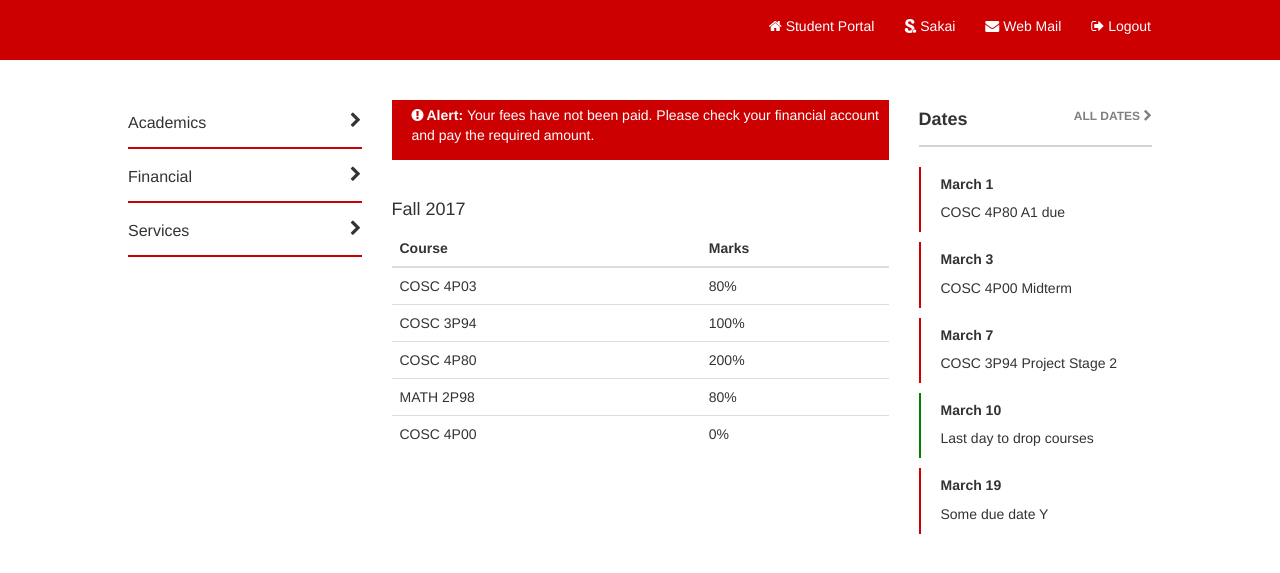
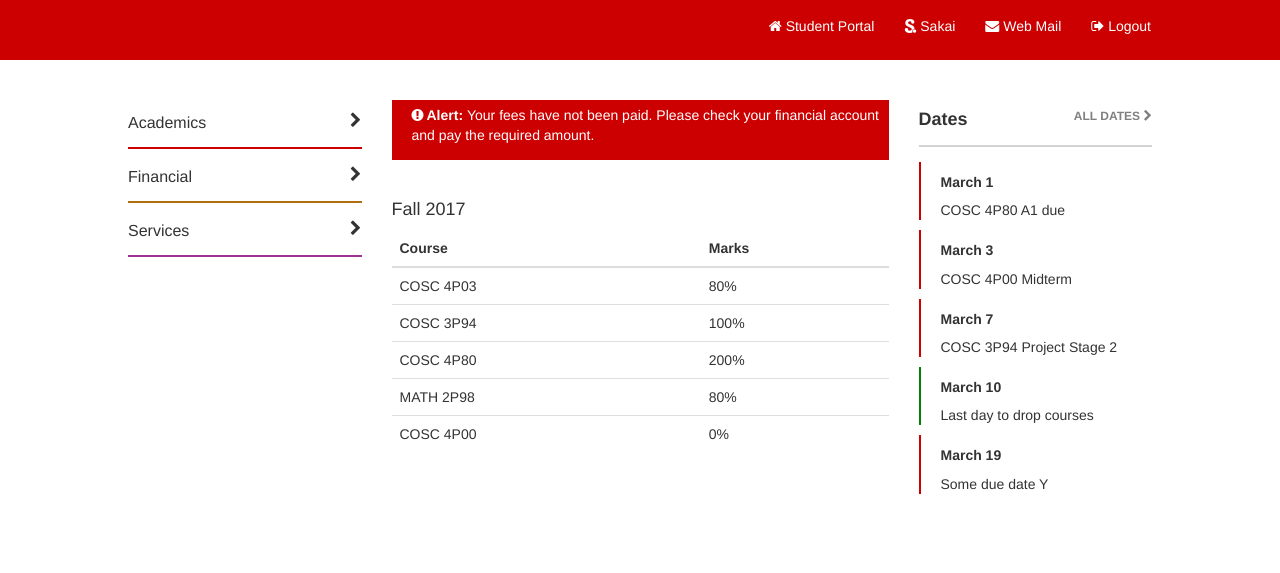
Before and after one commit to dan12t3/COSC3P94, a PHP site: page /pages/studentPortal.html in a window 1280 px wide. Shown: the top 573 px of the page. Run offline with PHP 8.4, Linux system fonts and the light colour scheme; some libraries are stand-ins or nearby versions.

Commit message:
StudentPortal page completed

```diff
--- a/css/main.css
+++ b/css/main.css
@@ -230,9 +230,9 @@ body {
 .eventBox ul li{
     border-left: 2px solid rgb(204,0,0);
     padding-left: 20px;
-
-    display: inline-block;
-    margin-top: 10px;
+    padding-top: 3px;
+    display: block;
+    margin-top: 5px;
 
 }
 .normalDate{
--- a/css/studentPortal.css
+++ b/css/studentPortal.css
@@ -41,6 +41,7 @@
 #menu{
     padding: 0;
 }
+
 #financial,
 #services,
 #academics {
@@ -50,6 +51,14 @@
     border-bottom: 2px solid rgb(204, 0, 0);
     cursor: pointer;
     margin-bottom: 5px;
+}
+
+#services{
+    border-bottom: 2px solid rgb(157,51,147);
+}
+
+#financial{
+    border-bottom: 2px solid rgb(176,110,14);
 }
 
 .rotate{
```
Also changed, not shown: pages/faculty.html (added, +35 -0 lines).
